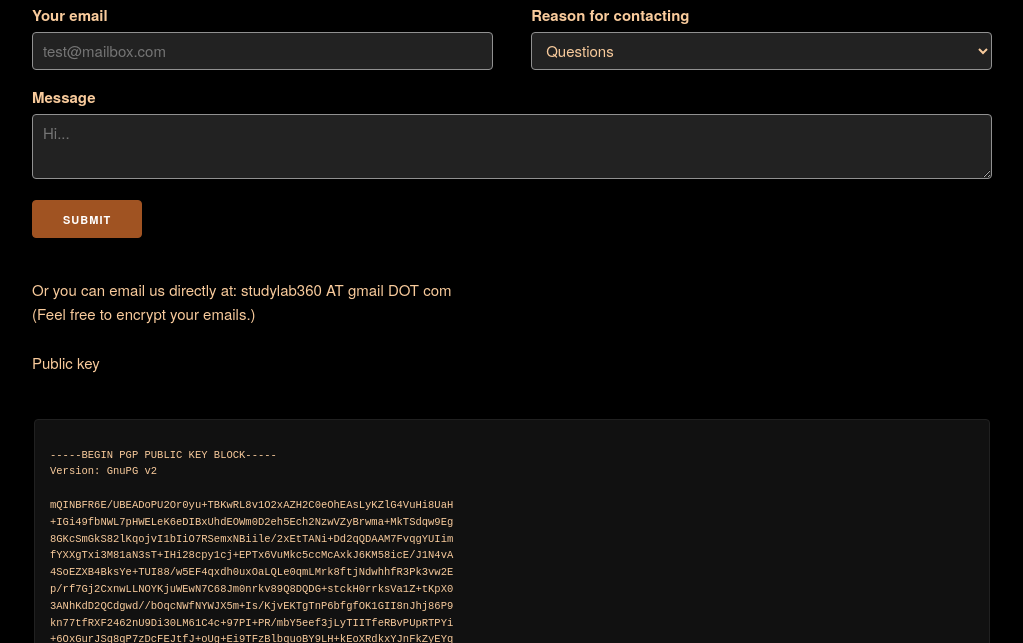
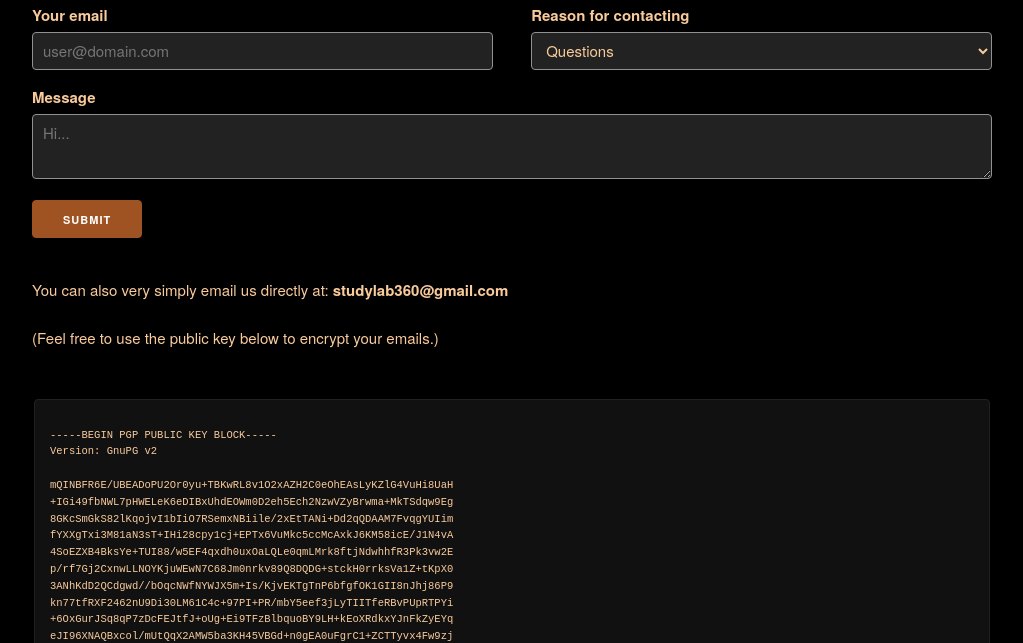
Before and after one commit to studylab/studylab, a plain HTML site: page docs/contact.html in a window 1280 px wide. Shown: the part 457-1100 px from the top of the page, without its empty margins (128-1151 px from the left). Drawn offline with Linux system fonts and the light colour scheme.

Commit message:
clean up of our website look

```diff
--- a/docs/contact.html
+++ b/docs/contact.html
@@ -44,8 +44,7 @@
           <a href="engineering.html">Engineering</a> |
           <a href="resources.html">Resources</a> |
           Contact |
-          <a href="about.html">About</a> |
-          <a href="thoughts.html">Thoughts</a>
+          <a href="about.html">About</a>
         </p>
 
         <h3>Contact</h3>
@@ -54,7 +53,7 @@
           <div class="row">
             <div class="six columns">
               <label for="exampleEmailInput">Your email</label>
-              <input name="email" class="u-full-width" placeholder="test@mailbox.com" id="exampleEmailInput" type="email">
+              <input name="email" class="u-full-width" placeholder="user@domain.com" id="exampleEmailInput" type="email">
             </div>
             <div class="six columns">
               <label for="exampleRecipientInput">Reason for contacting</label>
@@ -72,11 +71,11 @@
         </form>
 
         <p>
-        Or you can email us directly at: studylab360 AT gmail DOT com<br>
-        (Feel free to encrypt your emails.)
+        You can also very simply email us directly at:
+        <b>studylab360<!--foo -->@<!--foo -->gmail<!--foo -->.<!--foo -->com</b><br><br>
+        (Feel free to use the public key below to encrypt your emails.)
         </p>
 
-        <h6>Public key</h6>
         <pre>
           <code>
 -----BEGIN PGP PUBLIC KEY BLOCK-----
```
Also changed, not shown: docs/about.html (+1 -2 lines), docs/engineering.html (+1 -5 lines), docs/index.html (+1 -5 lines), docs/news.html (+1 -2 lines), docs/resources.html (+1 -2 lines).
